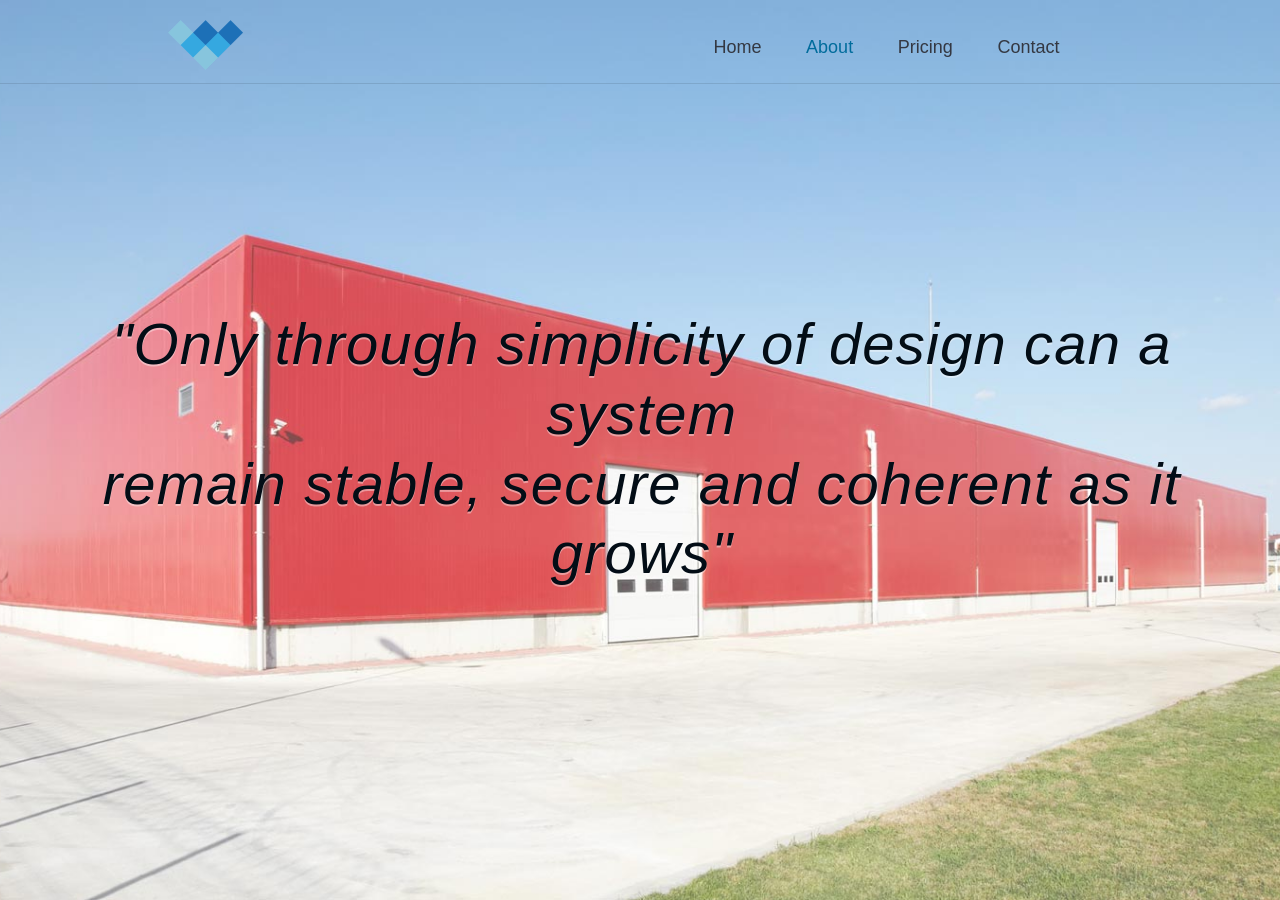
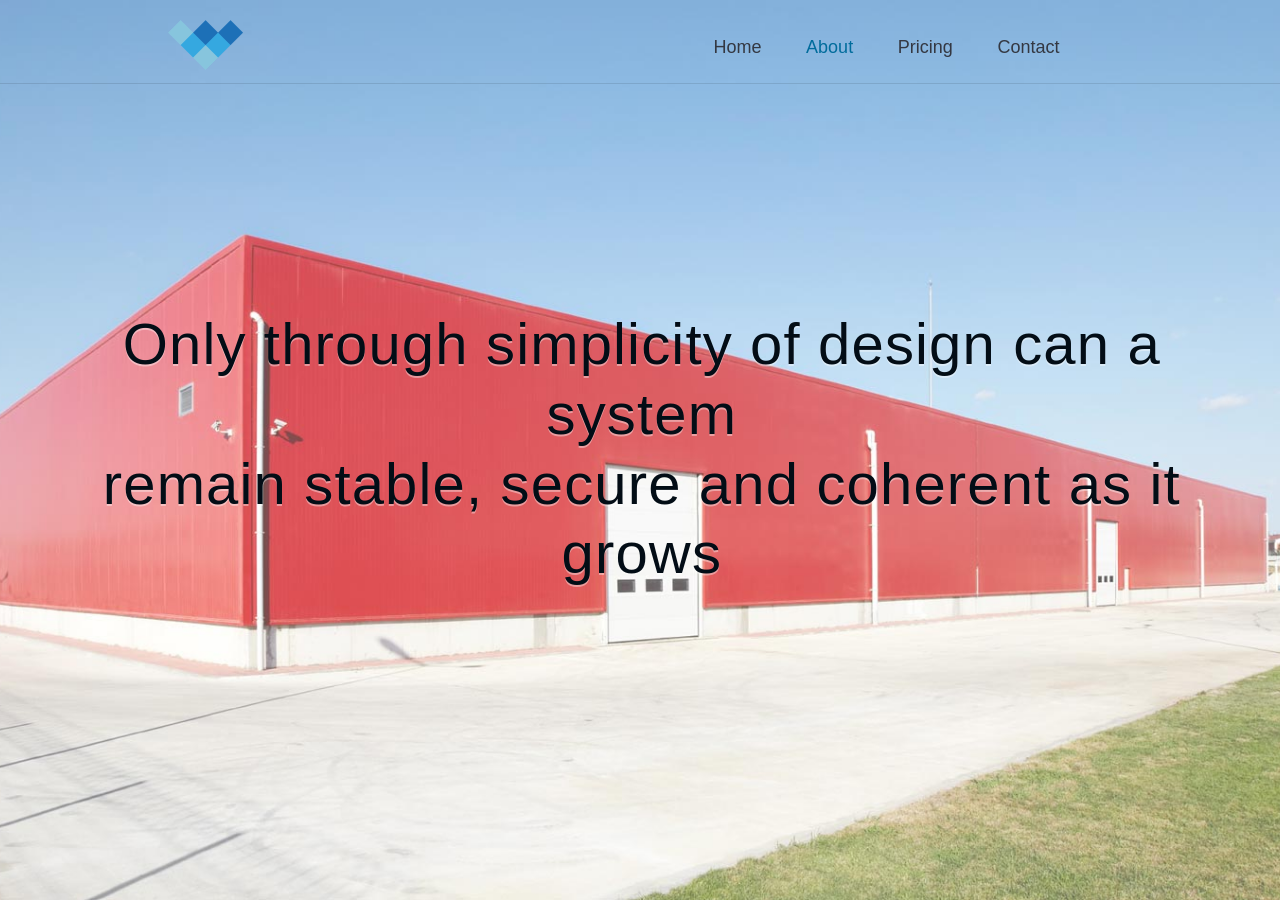
Before and after one commit to Warehouse-Now/Warehouse-Now.github.io, a Jekyll site: the page built from is.html, in a window 1280 px wide and 900 px high. Built offline with Jekyll 4.4.1, drawn with Linux system fonts in a browser that asks for light colours.

Commit message:
backing up from last night

```diff
--- a/_includes/header-is.html
+++ b/_includes/header-is.html
@@ -14,7 +14,7 @@
     <!--Swiper-->
     <div class="swiper-container swiper-slider swiper-container-horizontal swiper-container-fade" data-loop="false" data-slide-effect="fade" data-autoplay="5000">
       <div class="jumbotron text-center">
-        <h1><em>"Only through simplicity of design can a system <br>remain stable, secure and coherent as it grows"</em></h1>
+        <h1>Only through simplicity of design can a system <br>remain stable, secure and coherent as it grows</h1>
         <p class="big"></p>
       </div>
       <div class="swiper-wrapper" style="transition-duration: 0ms;">
--- a/_includes/header-pricing.html
+++ b/_includes/header-pricing.html
@@ -14,7 +14,7 @@
     <!--Swiper-->
     <div class="swiper-container swiper-slider swiper-container-horizontal swiper-container-fade" data-loop="false" data-slide-effect="fade" data-autoplay="5000">
       <div class="jumbotron text-center">
-        <h1><em>"Price in only ever an issue <br>in the absence of value"</em></h1>
+        <h1>Price in only ever an issue <br>in the absence of value</h1>
         <p class="big"></p>
       </div>
       <div class="swiper-wrapper" style="transition-duration: 0ms;">
```
